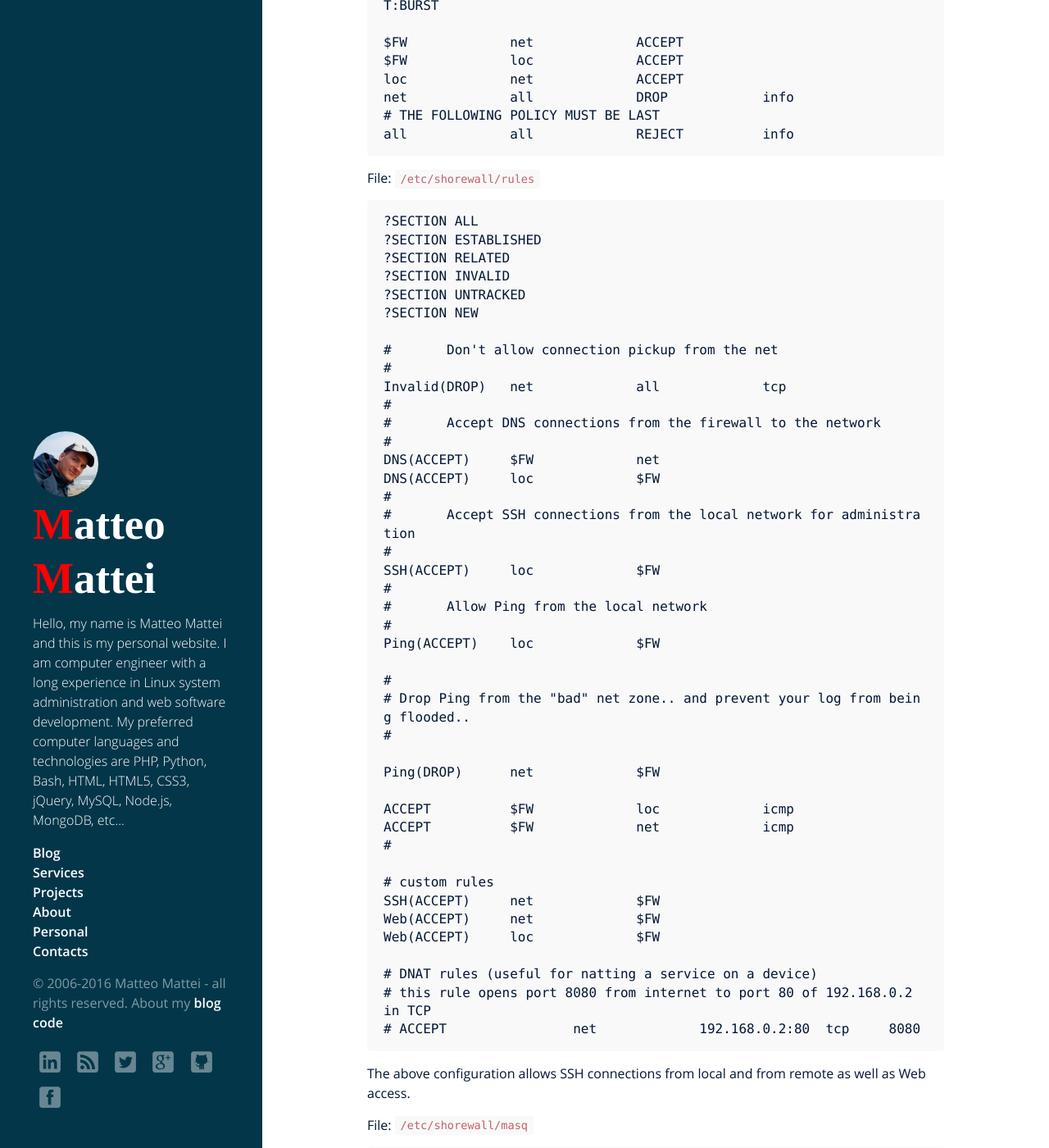
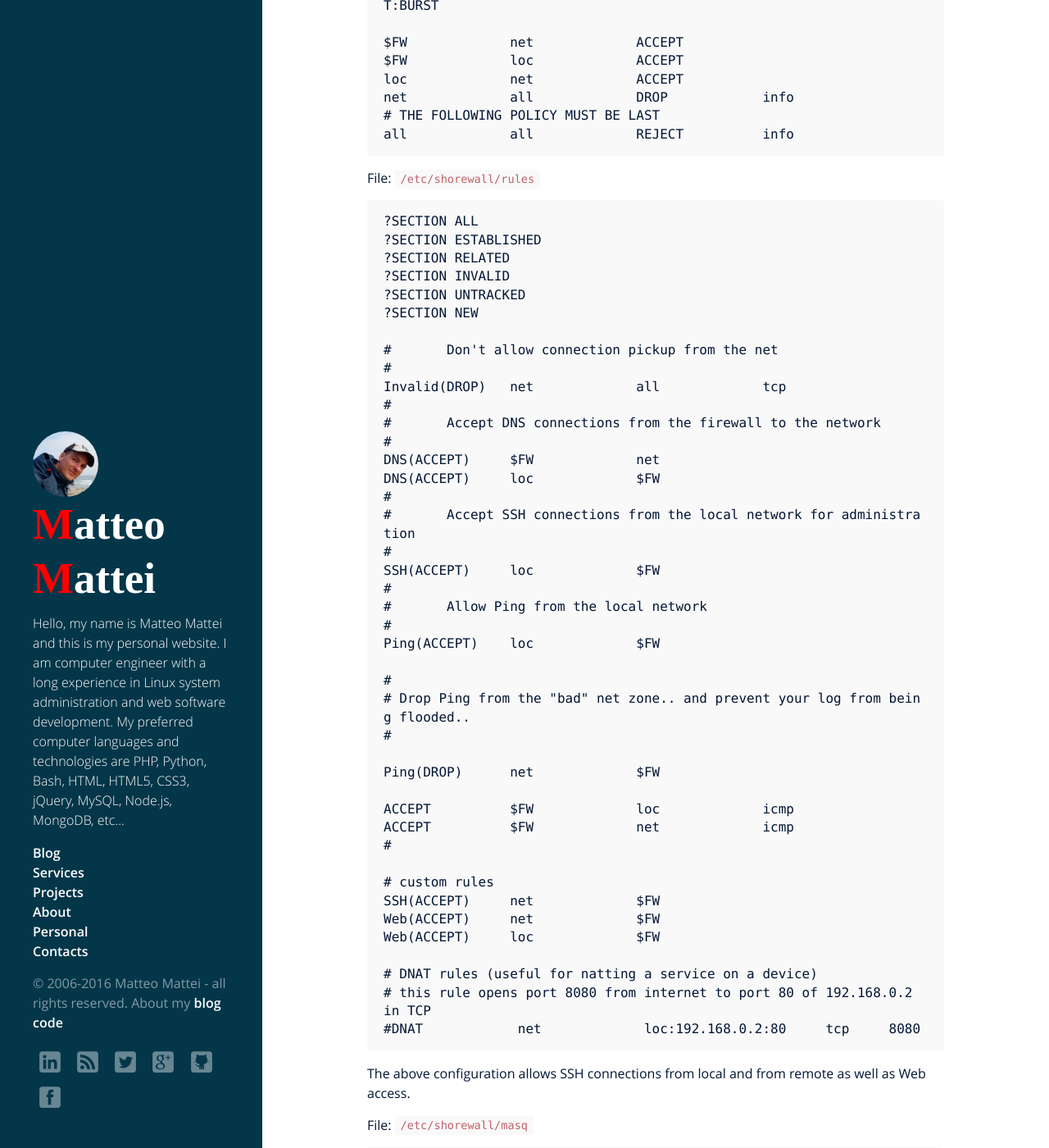
Before and after one commit to matteomattei/matteomattei.github.io, a Jekyll site: the page built from _posts/2016-02-22-share-internet-connection-to-the-lan-with-dhcp-server.md, in a window 1280 px wide and 1400 px high, scrolled down 2048 px. Shown: the whole window at 82% size. Built offline with Jekyll 4.4.1, drawn with Linux system fonts in a browser that asks for light colours; some web fonts are replaced; Markdown is read by kramdown in place of the engine named in the settings; comment, search, counter and statistics services are not loaded.

Commit message:
fix DNAT rule

````diff
--- a/_posts/2016-02-22-share-internet-connection-to-the-lan-with-dhcp-server.md
+++ b/_posts/2016-02-22-share-internet-connection-to-the-lan-with-dhcp-server.md
@@ -148,7 +148,7 @@ Web(ACCEPT)     loc             $FW
 
 # DNAT rules (useful for natting a service on a device)
 # this rule opens port 8080 from internet to port 80 of 192.168.0.2 in TCP
-# ACCEPT                net             192.168.0.2:80  tcp     8080
+#DNAT            net             loc:192.168.0.2:80     tcp     8080
 ```
 
 The above configuration allows SSH connections from local and from remote as well as Web access.
````
